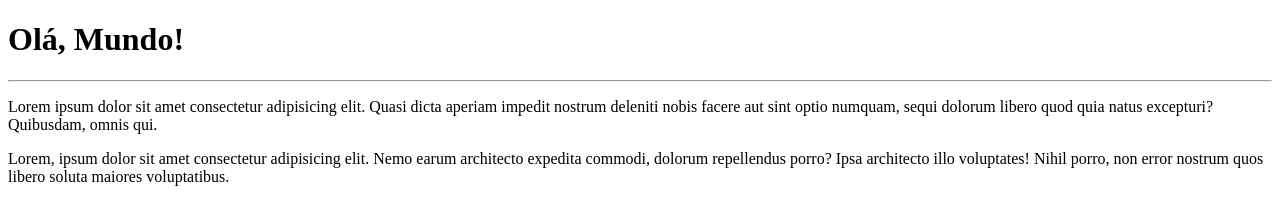
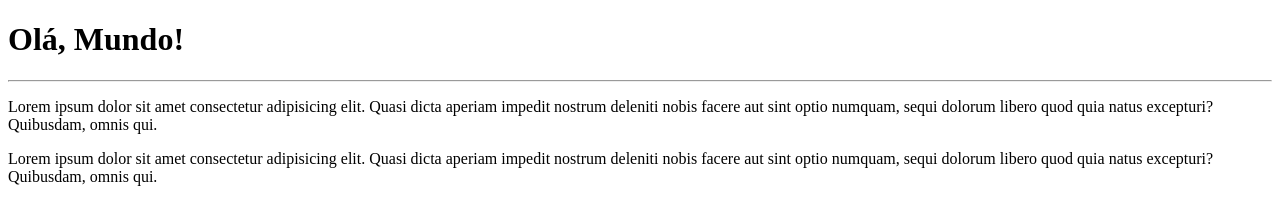
Before and after one commit to danilomesquita/ola-Mundo, a plain HTML site: page site-exemplo/index.html in a window 1280 px wide. Drawn offline with Linux system fonts and the light colour scheme.

Commit message:
Update index.html

```diff
--- a/site-exemplo/index.html
+++ b/site-exemplo/index.html
@@ -10,6 +10,6 @@
     <h1>Olá, Mundo!</h1>
     <hr>
     <p>Lorem ipsum dolor sit amet consectetur adipisicing elit. Quasi dicta aperiam impedit nostrum deleniti nobis facere aut sint optio numquam, sequi dolorum libero quod quia natus excepturi? Quibusdam, omnis qui.</p>
-    <p>Lorem, ipsum dolor sit amet consectetur adipisicing elit. Nemo earum architecto expedita commodi, dolorum repellendus porro? Ipsa architecto illo voluptates! Nihil porro, non error nostrum quos libero soluta maiores voluptatibus.</p>
+    <p>Lorem ipsum dolor sit amet consectetur adipisicing elit. Quasi dicta aperiam impedit nostrum deleniti nobis facere aut sint optio numquam, sequi dolorum libero quod quia natus excepturi? Quibusdam, omnis qui.</p>
 </body>
 </html>
```
